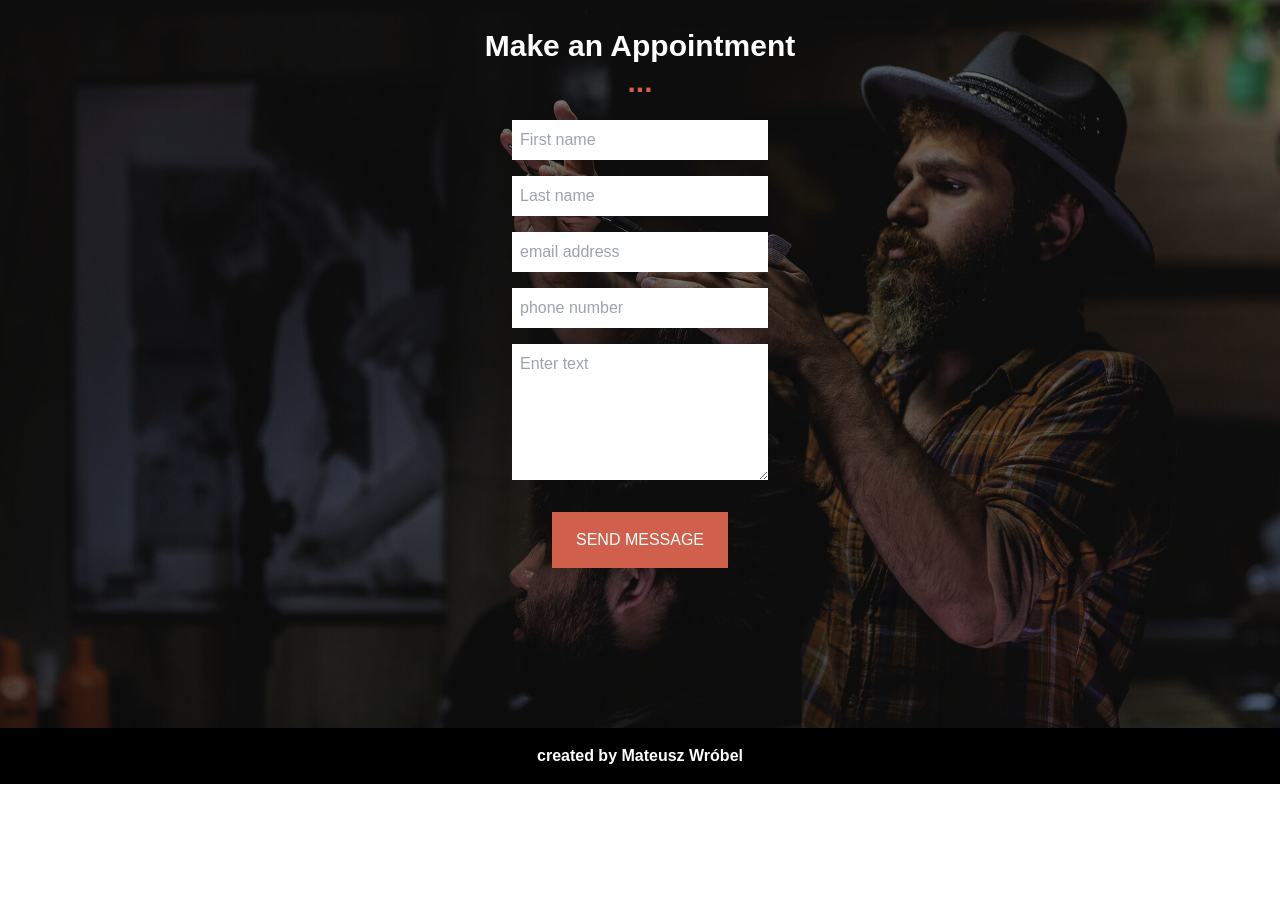
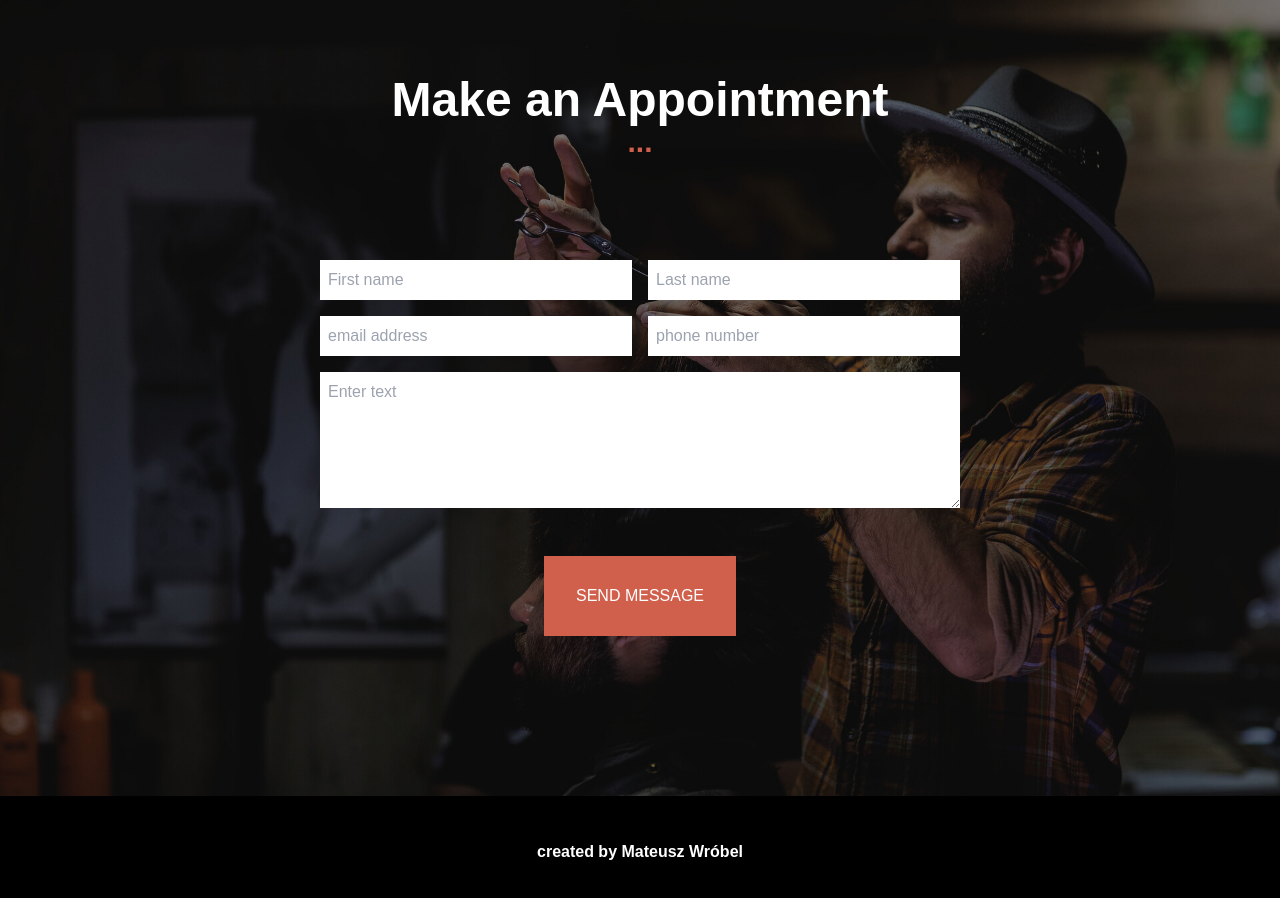
Before and after one commit to Sparrow-90/Hair_Day_Website, a website built with Parcel: page src/index.html in a window 1280 px wide. Shown: the part 5760-6658 px from the top of the page. Before the commit the page ends 6544 px from the top, so only its background shows below. Built offline with nearby package versions, Linux system fonts and the light colour scheme; a web font is replaced by a local one.

Commit message:
desktop style for contact section, change footer height

```diff
--- a/src/index.html
+++ b/src/index.html
@@ -165,20 +165,20 @@
                 </article>
             </div>
         </section>
-        <section class="max-w-myWidth mx-auto text-white flex flex-col justify-center items-center bg-homeBg bg-cover bg-center" id="contact">
-            <h3 class="text-white text-3xl font-bold mt-16">Make an Appointment</h3>
+        <section class="w-full mx-auto text-white flex flex-col justify-center items-center bg-homeBg bg-cover bg-center" id="contact">
+            <h3 class="text-white text-3xl font-bold mt-16 md:text-5xl md:mt-28">Make an Appointment</h3>
             <p class="text-center text-accentColor font-bold text-3xl mb-5">...</p>
-            <form class="mx-4 flex flex-col gap-4 items-center" action="">
+            <form class="grid md:grid-cols-2 gap-4 items-center w-1/2 md:mt-20" action="">
                     <input class="p-2 w-full" type="text" name="first_name" placeholder="First name" required>
                     <input class="p-2 w-full" type="text" name="last_name" placeholder="Last name" required>
                     <input class="p-2 w-full" type="email" name="email" placeholder="email address" required>
                     <input class="p-2 w-full" type="tel" name="tel" placeholder="phone number" required>
-                <textarea class="p-2 w-full" name="message" id="message" rows="5" placeholder="Enter text" required></textarea>
-                <button class="bg-accentColor px-6 py-4 mb-40 text-white uppercase mt-4 mx-10" type="submit">Send Message</button>
+                <textarea class="p-2 md:col-span-2" name="message" id="message" rows="5" placeholder="Enter text" required></textarea>
             </form>
+            <button class="bg-accentColor px-6 py-4 mb-40 md:w-48 md:h-20 md:mt-12 text-white uppercase mt-4 mx-10" type="submit">Send Message</button>
         </section>
     </main>
-    <footer class="max-w-myWidth mx-auto bg-black text-white h-14 flex items-center justify-center">
+    <footer class="w-full mx-auto bg-black text-white h-28 flex items-center justify-center">
         <p class="font-bold">created by Mateusz Wróbel</p>
     </footer>
 
```
